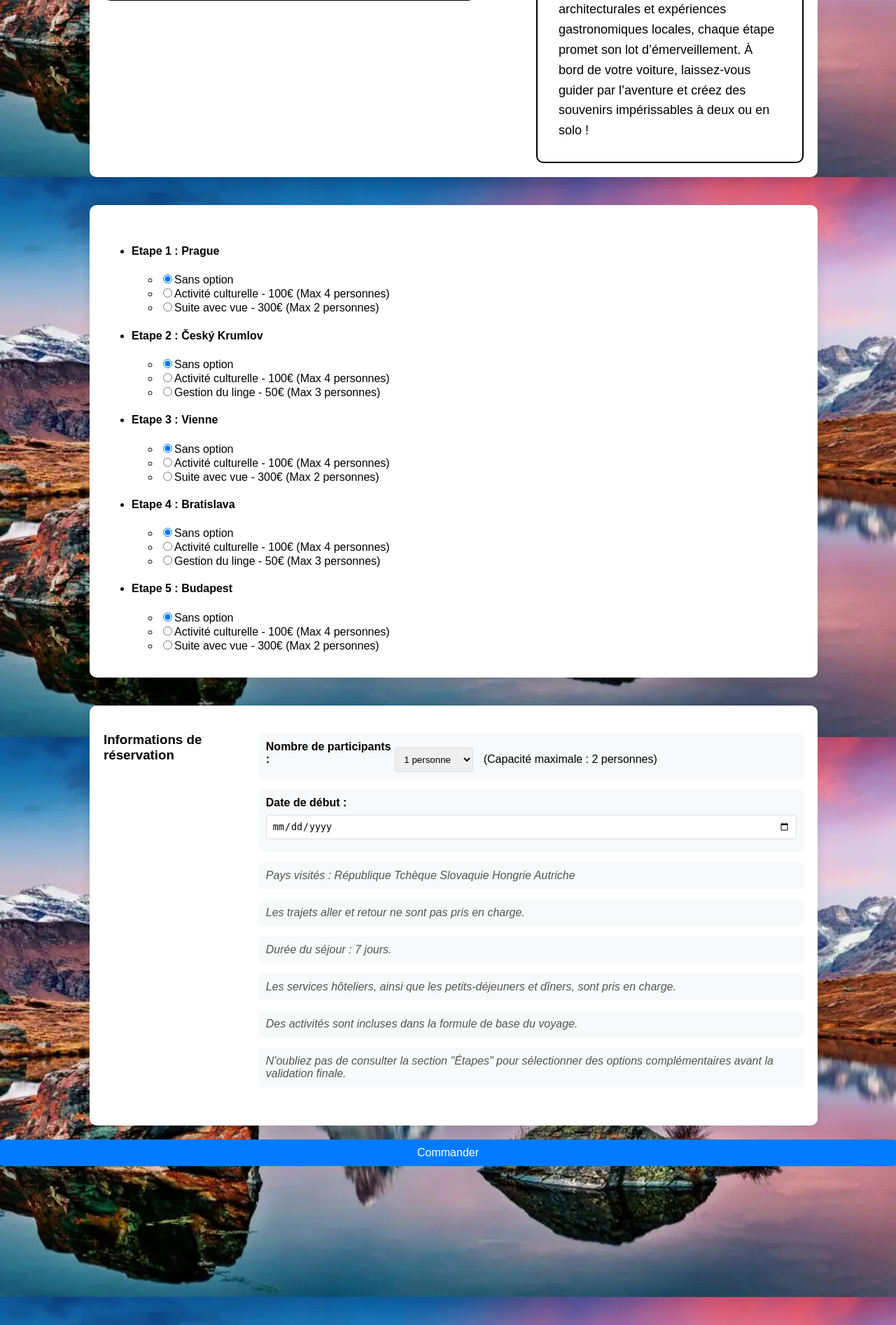
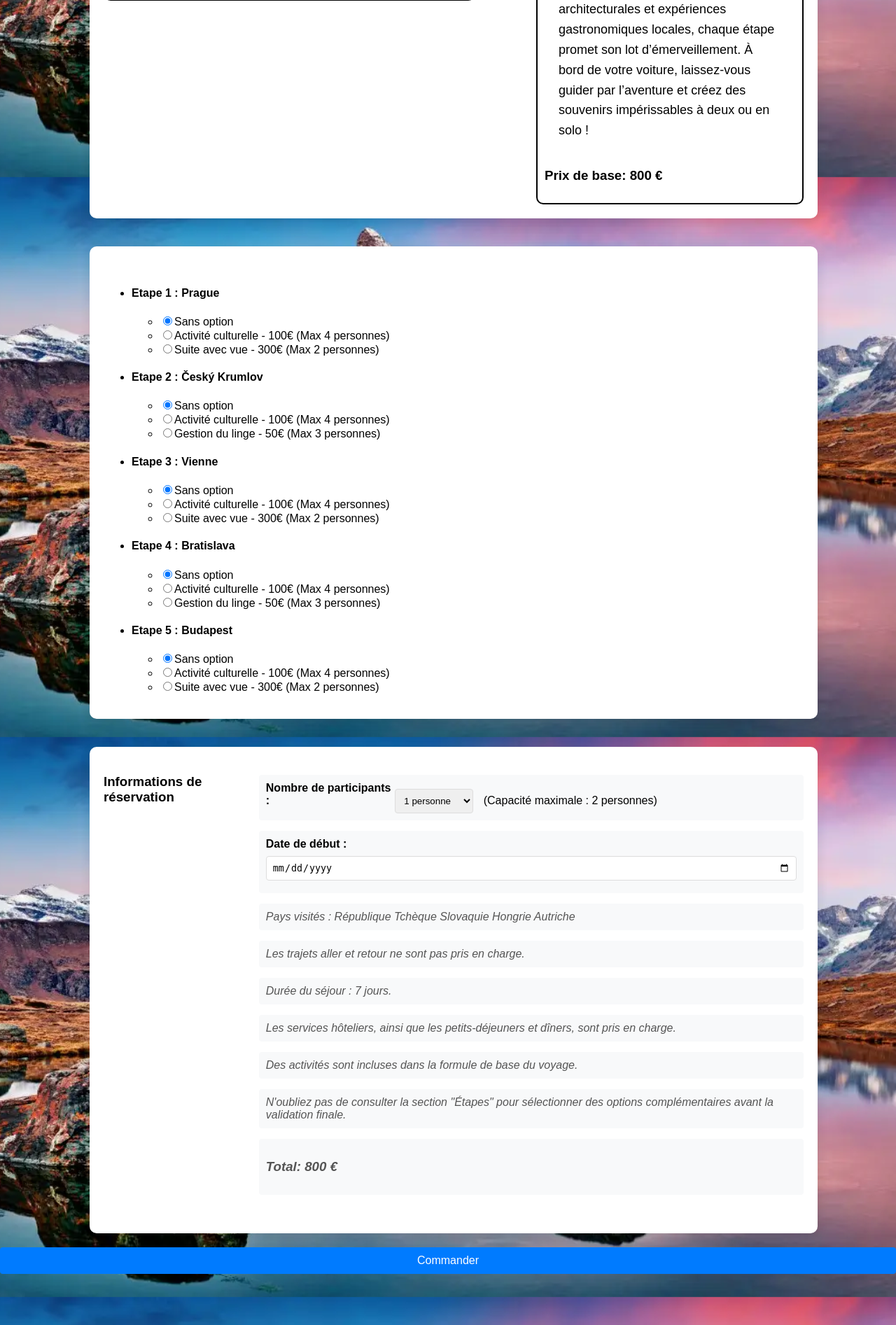
Before and after one commit to valerierx/Click-journeY, a PHP site: page /resa.php?get=2 in a window 1280 px wide. Shown: the part 547-2440 px from the top of the page at 70% size. Run offline with PHP 8.4, Linux system fonts and the light colour scheme; a user stored in the database is signed in; data comes from the database, SQL or seed files in the repository; data that the repository does not hold is empty; some libraries are stand-ins or nearby versions.

Commit message:
fix: reservation.php + data attributes

```diff
--- a/inscription.php
+++ b/inscription.php
@@ -29,15 +29,9 @@ $fiche = ($theme === 'sombre') ? 'sombre.css' : 'style.css';
         <button class="bouton_menu"><a href="connexion.php">Connexion</a></button>
       </ul>
       <i class='bx bx-search-alt'></i>
-      <!--Loupe de recherche-->
     </div>
   </nav>
 </div>
-<!-- <img src="europe.jpg">-->
-
-<!--<div class="scrolling-text">
- Profitez d'une Offre Exclusive après l'inscription avec le code Click-journeY !!!
-</div>-->
 
 <div class="contenant">
   <div class="carte">
--- a/resa.php
+++ b/resa.php
@@ -55,6 +55,7 @@ $fiche = ($theme === 'sombre') ? 'sombre.css' : 'style.css';
             <div class="encadrement">
                 <h1 class="titre"><?= $voyage[$_GET['get']]['titre'] ?></h1>
                 <p class="texte-res"><?= $voyage[$_GET['get']]['description'] ?></p>
+                <h3 id="prixbase" data-prix="<?=$voyage[$_GET['get']]['prix']?>">Prix de base: <?=$voyage[$_GET['get']]['prix']?> €</h3>
             </div>
         </div>
         <form action="api/resa.php" method="POST">
@@ -75,7 +76,7 @@ $fiche = ($theme === 'sombre') ? 'sombre.css' : 'style.css';
                         foreach ($etapeOpt[$_GET['get']][$id] as $idOpt => $row2) {
                             $optionData = $option[$row2['idOption']];
                             echo '<li>';
-                            echo '<input type="radio" name="etape_' . $id . '" id="option_' . $id . '_' . $optionData['id'] . '" value="' . $optionData['id'] . '">';
+                            echo '<input type="radio" name="etape_' . $id . '" id="option_' . $id . '_' . $optionData['id'] . '" value="' . $optionData['id'] .'" data-prix="'. $optionData['prix'] . '" >';
                             echo '<label for="option_' . $id . '_' . $optionData['id'] . '">';
                             echo htmlspecialchars($optionData['titre']) . ' - ' . $optionData['prix'] . '€ (Max ' . $optionData['personnesMax'] . ' personnes)';
                             echo '</label>';
@@ -129,6 +130,7 @@ $fiche = ($theme === 'sombre') ? 'sombre.css' : 'style.css';
                     <li class="info-note">Des activités sont incluses dans la formule de base du voyage.</li>
                     <li class="info-note">N'oubliez pas de consulter la section "Étapes" pour sélectionner des
                         options complémentaires avant la validation finale.</li>
+                    <li class="info-note"><h3 id="prixtotal">Total: <?=$voyage[$_GET['get']]['prix']?> €</h3></li>
                 </ul>
 
 
```
